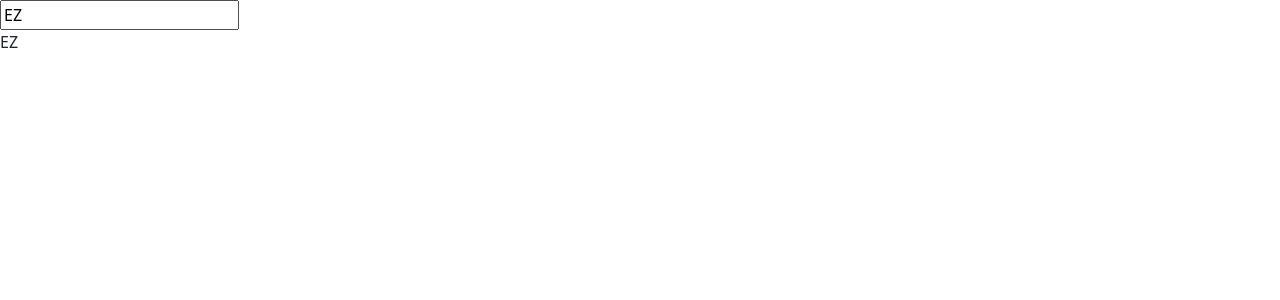
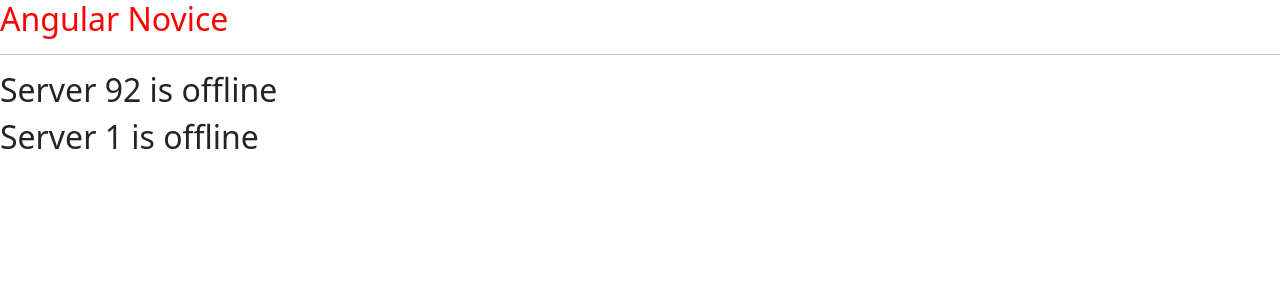
Before and after one commit to physicsSorcererKing/angular-novice, an Angular app: page / in a window 1280 px wide. Shown: the top 300 px of the page. Built offline with nearby package versions, Linux system fonts and the light colour scheme.

Commit message:
class process: 2-26

```diff
--- a/src/app/app.component.html
+++ b/src/app/app.component.html
@@ -1,2 +1,3 @@
-<input type="text" [(ngModel)]="name" />
-<p>{{ name }}</p>
+<h2>{{ name }}</h2>
+<hr />
+<div app-servers></div>
--- a/src/app/app.component.scss
+++ b/src/app/app.component.scss
@@ -0,0 +1,3 @@
+h2 {
+  color: red;
+}
--- a/src/app/app.component.ts
+++ b/src/app/app.component.ts
@@ -6,5 +6,5 @@ import { Component } from '@angular/core';
   styleUrl: './app.component.scss',
 })
 export class AppComponent {
-  name = 'EZ';
+  name = 'Angular Novice';
 }
--- /dev/null
+++ b/src/app/server/server.component.html
@@ -0,0 +1 @@
+<h2>Server {{ serverId }} is {{ serverStatus }}</h2>
--- /dev/null
+++ b/src/app/server/server.component.ts
@@ -0,0 +1,16 @@
+import { Component } from '@angular/core';
+
+@Component({
+  selector: 'app-server',
+  templateUrl: './server.component.html',
+  styleUrls: ['./server.component.scss'],
+})
+export class ServerComponent {
+  serverId: number;
+  serverStatus: string;
+
+  constructor() {
+    this.serverId = Math.floor(Math.random() * 100);
+    this.serverStatus = Math.random() > 0.5 ? 'online' : 'offline';
+  }
+}
--- /dev/null
+++ b/src/app/servers/servers.component.html
@@ -0,0 +1,2 @@
+<app-server></app-server>
+<app-server></app-server>
```
Also changed, not shown: src/app/app.module.ts (+5 -5 lines), src/app/servers/servers.component.ts (added, +8 -0 lines), src/app/server/server.component.scss (added), src/app/servers/servers.component.scss (added), 1 other file (tests, documents, lock files or other folders).
